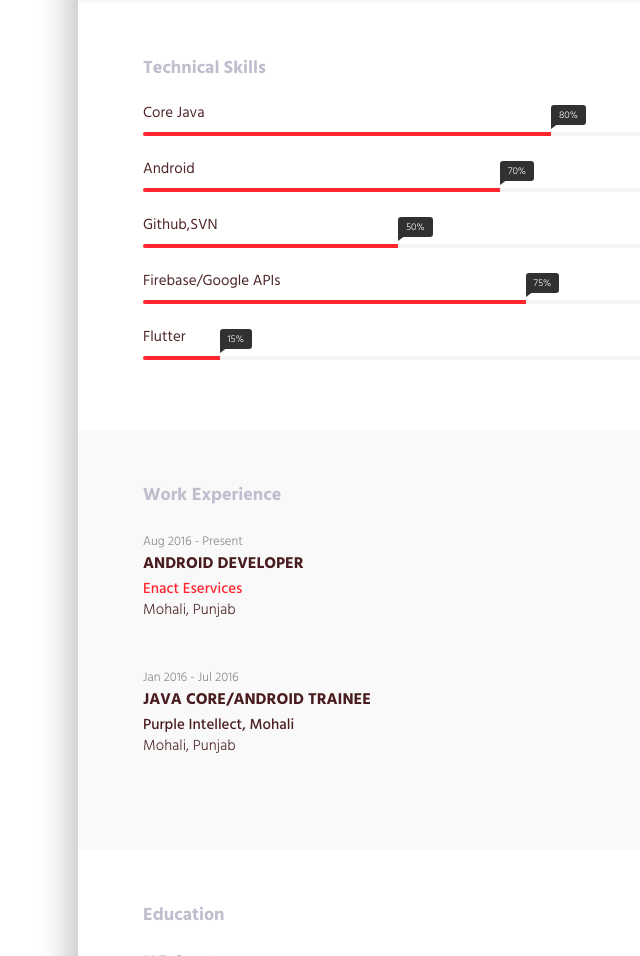
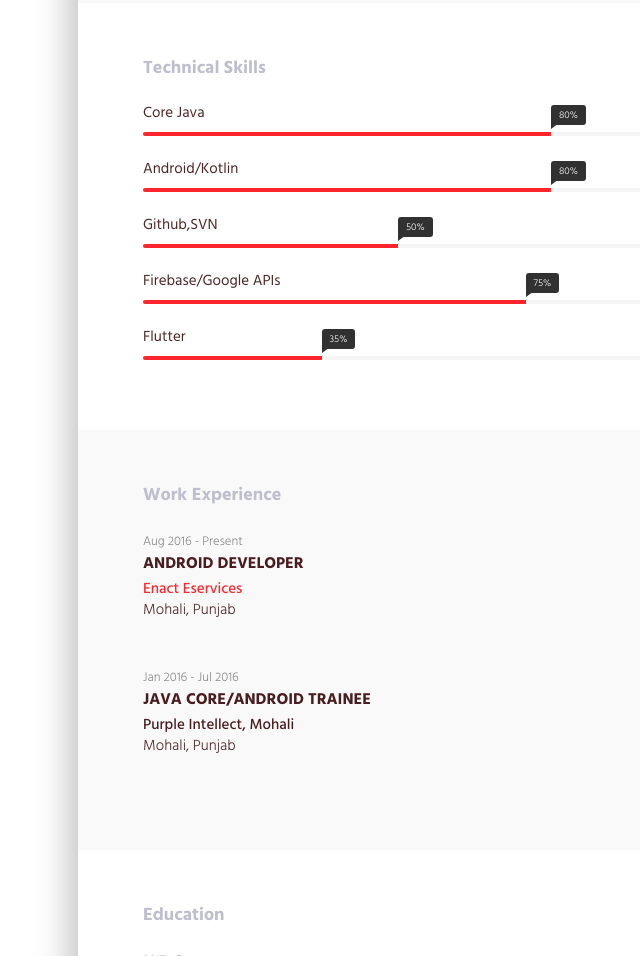
Before and after one commit to karanatwal/karanatwal.github.io, a plain HTML site: page index.html in a window 1280 px wide. Shown: the part 1144-2100 px from the top of the page, without its empty margins (562-1202 px from the left). Drawn offline with Linux system fonts and the light colour scheme.

Commit message:
Updated Kotlin & Skill percentage

```diff
--- a/index.html
+++ b/index.html
@@ -167,11 +167,11 @@
 
 
                     <div class="progress-item">
-                        <span class="progress-title">Android</span>
+                        <span class="progress-title">Android/Kotlin</span>
 
                         <div class="progress">
-                            <div class="progress-bar" role="progressbar" aria-valuenow="70" aria-valuemin="0"
-                                 aria-valuemax="100" style="width: 70%"><span class="progress-percent"> 70%</span>
+                            <div class="progress-bar" role="progressbar" aria-valuenow="80" aria-valuemin="0"
+                                 aria-valuemax="100" style="width: 80%"><span class="progress-percent"> 80%</span>
                             </div>
                         </div>
                         <!-- /.progress -->
@@ -206,8 +206,8 @@
                         <span class="progress-title">Flutter</span>
 
                         <div class="progress">
-                            <div class="progress-bar" role="progressbar" aria-valuenow="15" aria-valuemin="0"
-                                 aria-valuemax="100" style="width: 15%;"><span class="progress-percent"> 15%</span>
+                            <div class="progress-bar" role="progressbar" aria-valuenow="35" aria-valuemin="0"
+                                 aria-valuemax="100" style="width: 35%;"><span class="progress-percent"> 35%</span>
                             </div>
                         </div>
                         <!-- .progress -->
```
